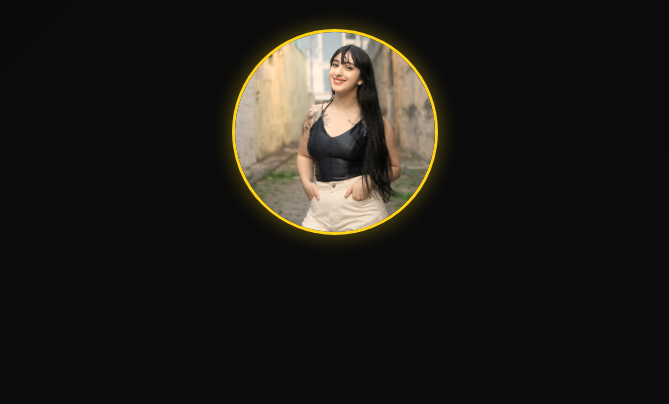
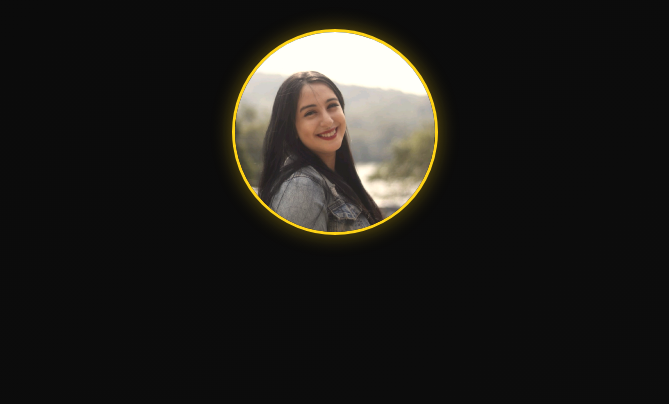
Before and after one commit to gabi0201/Portfolio-Gabrielle, a plain HTML site: page index.html in a window 1280 px wide. Both pictures are taken after a click on the button "Start". Shown: the part 370-774 px from the top of the page, without its empty margins (305-974 px from the left). Drawn offline with Linux system fonts and the light colour scheme.

Commit message:
Adicionando nova imagem de perfil

```diff
--- a/index.html
+++ b/index.html
@@ -37,7 +37,7 @@
     <section id="inicio">
       <h2>Bem-vindo ao meu portfólio!</h2>
       <div class="profile-header">
-        <img src="img/gabi_perfil.jpg" alt="Foto da Gabrielle" class="profile-image">
+        <img src="img/gabi_perfil_2.jpg" alt="Foto da Gabrielle" class="profile-image">
       </div>
     </section>
 
```
Also changed, not shown: img/gabi_perfil_2.jpg (added).
